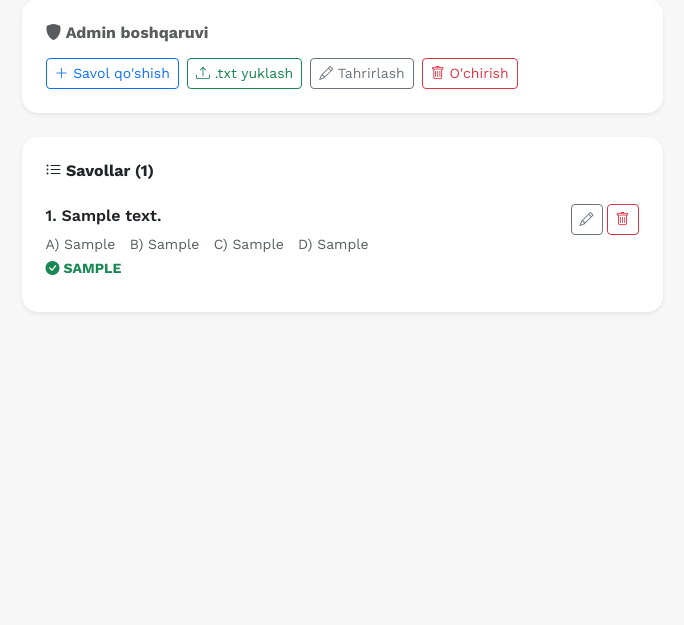
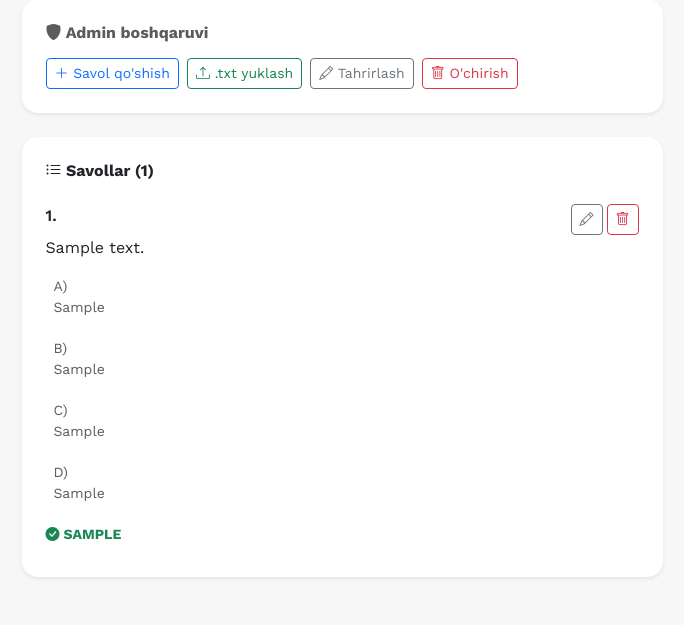
Before and after one commit to dvrone/2EZ-exam, a Flask app: page /exams/1 in a window 1280 px wide. Shown: the part 387-1012 px from the top of the page, without its empty margins (298-982 px from the left). Before the commit the page ends 700 px from the top, so only its background shows below. Run offline with Flask 3, Linux system fonts and the light colour scheme; a user stored in the database is signed in; tables that the repository leaves empty hold one stand-in row (values such as "Sample post"); some libraries are stand-ins or nearby versions.

Commit message:
Fix markdown rendering in exam detail page

```diff
--- a/app/templates/base.html
+++ b/app/templates/base.html
@@ -3,22 +3,21 @@
   <head>
     <meta charset="UTF-8" />
     <meta name="viewport" content="width=device-width, initial-scale=1.0" />
-        <title>
-            {% block title %}Xush kelibsiz!{% endblock %}
-        | 2EZ</title>
-        <!-- Flash oldini olish: DOM render bo'lishidan OLDIN theme o'rnatiladi -->
+    <title>{% block title %}Xush kelibsiz!{% endblock %} | 2EZ</title>
     <script>
-            (function() {
+      (function () {
         var t = localStorage.getItem("theme") || "light";
         document.documentElement.setAttribute("data-bs-theme", t);
       })();
     </script>
-        <link href="https://cdn.jsdelivr.net/npm/bootstrap@5.3.0/dist/css/bootstrap.min.css"
-              rel="stylesheet" />
-        <link rel="stylesheet"
-              href="https://cdn.jsdelivr.net/npm/bootstrap-icons@1.13.1/font/bootstrap-icons.min.css" />
-        <link rel="stylesheet"
-              href="{{ url_for('static', filename='css/main.css') }}" />
+    <link
+      href="https://cdn.jsdelivr.net/npm/bootstrap@5.3.0/dist/css/bootstrap.min.css"
+      rel="stylesheet"
+    />
+    <link
+      rel="stylesheet"
+      href="https://cdn.jsdelivr.net/npm/bootstrap-icons@1.13.1/font/bootstrap-icons.min.css"
+    />
     <link
       rel="stylesheet"
       href="https://cdnjs.cloudflare.com/ajax/libs/highlight.js/11.9.0/styles/atom-one-dark.min.css"
@@ -27,24 +26,32 @@
       rel="stylesheet"
       href="https://cdn.jsdelivr.net/npm/katex@0.16.9/dist/katex.min.css"
     />
+    <link
+      rel="stylesheet"
+      href="{{ url_for('static', filename='css/main.css') }}"
+    />
   </head>
   <body>
     {% include "partials/navbar.html" %}
+
     <div class="container mt-4">
       {% with messages = get_flashed_messages(with_categories=true) %}
-                {% for category, message in messages %}<div class="alert alert-{{ category }}">{{ message }}</div>{% endfor %}
+        {% for category, message in messages %}
+          <div class="alert alert-{{ category }}">{{ message }}</div>
+        {% endfor %}
       {% endwith %}
+
       {% block content %}{% endblock %}
     </div>
+
     <script src="https://cdn.jsdelivr.net/npm/bootstrap@5.3.0/dist/js/bootstrap.bundle.min.js"></script>
-        <script src="{{ url_for('static', filename='js/form-validation.js') }}"></script>
-        <script src="{{ url_for('static', filename='js/theme.js') }}"></script>
-        <script src="{{ url_for('static', filename='js/greeting.js') }}"></script>
     <script src="https://cdnjs.cloudflare.com/ajax/libs/highlight.js/11.9.0/highlight.min.js"></script>
     <script src="https://cdn.jsdelivr.net/npm/katex@0.16.9/dist/katex.min.js"></script>
     <script src="https://cdn.jsdelivr.net/npm/katex@0.16.9/dist/contrib/auto-render.min.js"></script>
     <script src="{{ url_for('static', filename='js/markdown-render.js') }}"></script>
+    <script src="{{ url_for('static', filename='js/form-validation.js') }}"></script>
+    <script src="{{ url_for('static', filename='js/theme.js') }}"></script>
+    <script src="{{ url_for('static', filename='js/greeting.js') }}"></script>
     {% block scripts %}{% endblock %}
-
   </body>
 </html>
--- a/app/templates/exam/detail.html
+++ b/app/templates/exam/detail.html
@@ -1,19 +1,23 @@
 {% extends 'base.html' %}
 {% block title %}{{ exam.title }}{% endblock %}
 {% block content %}
+
 <!-- Header -->
 <div class="d-flex justify-content-between align-items-center mb-4">
   <h3 class="mb-0 fw-bold">{{ exam.title }}</h3>
-        <a href="{{ url_for("exam.list_exams") }}"
-           class="btn btn-outline-secondary btn-sm">
+  <a href="{{ url_for('exam.list_exams') }}" class="btn btn-outline-secondary btn-sm">
     <i class="bi bi-arrow-left"></i> Orqaga
   </a>
 </div>
+
 <div class="row justify-content-center">
   <div class="col-md-7">
+
     <!-- Exam info -->
     <div class="card border-0 shadow-sm p-4 mb-4">
-                {% if exam.description %}<p class="text-muted mb-3">{{ exam.description }}</p>{% endif %}
+      {% if exam.description %}
+        <p class="text-muted mb-3">{{ exam.description }}</p>
+      {% endif %}
       <div class="d-flex gap-2 mb-4">
         <span class="badge bg-light text-dark fs-6 border">
           <i class="bi bi-clock"></i> {{ exam.duration }} daqiqa
@@ -28,8 +32,7 @@
       {% if exam.questions %}
         <a href="{{ url_for('exam.start_exam', exam_id=exam.id) }}"
            class="btn btn-primary w-100 py-3 fw-bold"
-                       style="border-radius: 14px;
-                              font-size: 1.1rem">
+           style="border-radius: 14px; font-size: 1.1rem;">
           <i class="bi bi-play-fill"></i> Testni boshlash
         </a>
       {% else %}
@@ -38,7 +41,9 @@
         </button>
       {% endif %}
     </div>
+
     {% if current_user.is_admin %}
+
     <!-- Admin boshqaruvi -->
     <div class="card border-0 shadow-sm p-4 mb-4">
       <h6 class="fw-bold mb-3 text-muted">
@@ -66,9 +71,10 @@
         </form>
       </div>
     </div>
+
     <!-- Savollar -->
     {% if exam.questions %}
-                    <div class="card border-0 shadow-sm p-4">
+    <div class="card border-0 shadow-sm p-4" id="questionsContainer">
       <h6 class="fw-bold mb-3">
         <i class="bi bi-list-ul"></i> Savollar ({{ exam.questions|length }})
       </h6>
@@ -77,15 +83,16 @@
         <div class="list-group-item border-0 px-0">
           <div class="d-flex justify-content-between align-items-start">
             <div class="flex-grow-1">
-                                            <p class="mb-1 fw-semibold">{{ loop.index }}. {{ question.text }}</p>
-                                            <small class="text-muted">
-                                                A) {{ question.option_a }} &nbsp;
-                                                B) {{ question.option_b }} &nbsp;
-                                                C) {{ question.option_c }} &nbsp;
-                                                D) {{ question.option_d }}
-                                            </small>
-                                            <br>
-                                            <small class="text-success fw-bold">
+              <p class="mb-2 fw-semibold">
+                {{ loop.index }}. {{ question.text | md | safe }}
+              </p>
+              <div class="d-flex flex-column gap-1 ms-2">
+                <small class="text-muted">A) {{ question.option_a | md | safe }}</small>
+                <small class="text-muted">B) {{ question.option_b | md | safe }}</small>
+                <small class="text-muted">C) {{ question.option_c | md | safe }}</small>
+                <small class="text-muted">D) {{ question.option_d | md | safe }}</small>
+              </div>
+              <small class="text-success fw-bold mt-1 d-block">
                 <i class="bi bi-check-circle-fill"></i> {{ question.correct|upper }}
               </small>
             </div>
@@ -108,8 +115,20 @@
       </div>
     </div>
     {% endif %}
+
     {% endif %}
+
   </div>
 </div>
+
 <div class="mb-5"></div>
 {% endblock %}
+
+{% block scripts %}
+<script>
+  document.addEventListener("DOMContentLoaded", () => {
+    const container = document.getElementById("questionsContainer");
+    if (container) applyRendering(container);
+  });
+</script>
+{% endblock %}
```
Lines whose indentation alone changed are shown as unchanged.
